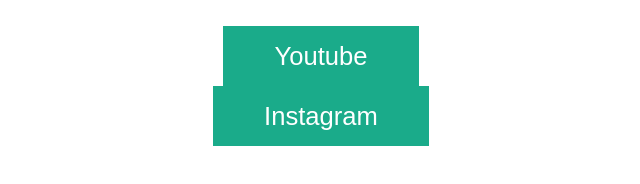
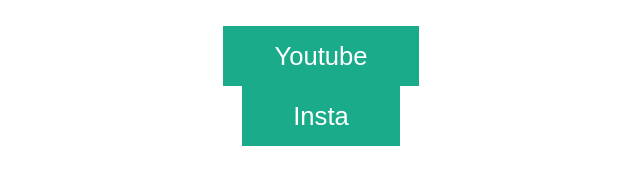
Before and after one commit to Raashee/downloader, a plain HTML site: page index.html in a window 1280 px wide. Shown: the whole page, without its empty margins (319-959 px from the left). Drawn offline with Linux system fonts and the light colour scheme.

Commit message:
Update index.html

```diff
--- a/index.html
+++ b/index.html
@@ -17,7 +17,7 @@
 
   <button class="button" onclick="window.location.href='http://www.example.com';">Youtube</button>
   <br>
-  <button class="button">Instagram</button>
+  <button class="button">Insta </button>
 </div>
 
   <!-- Custom Styles -->
```
